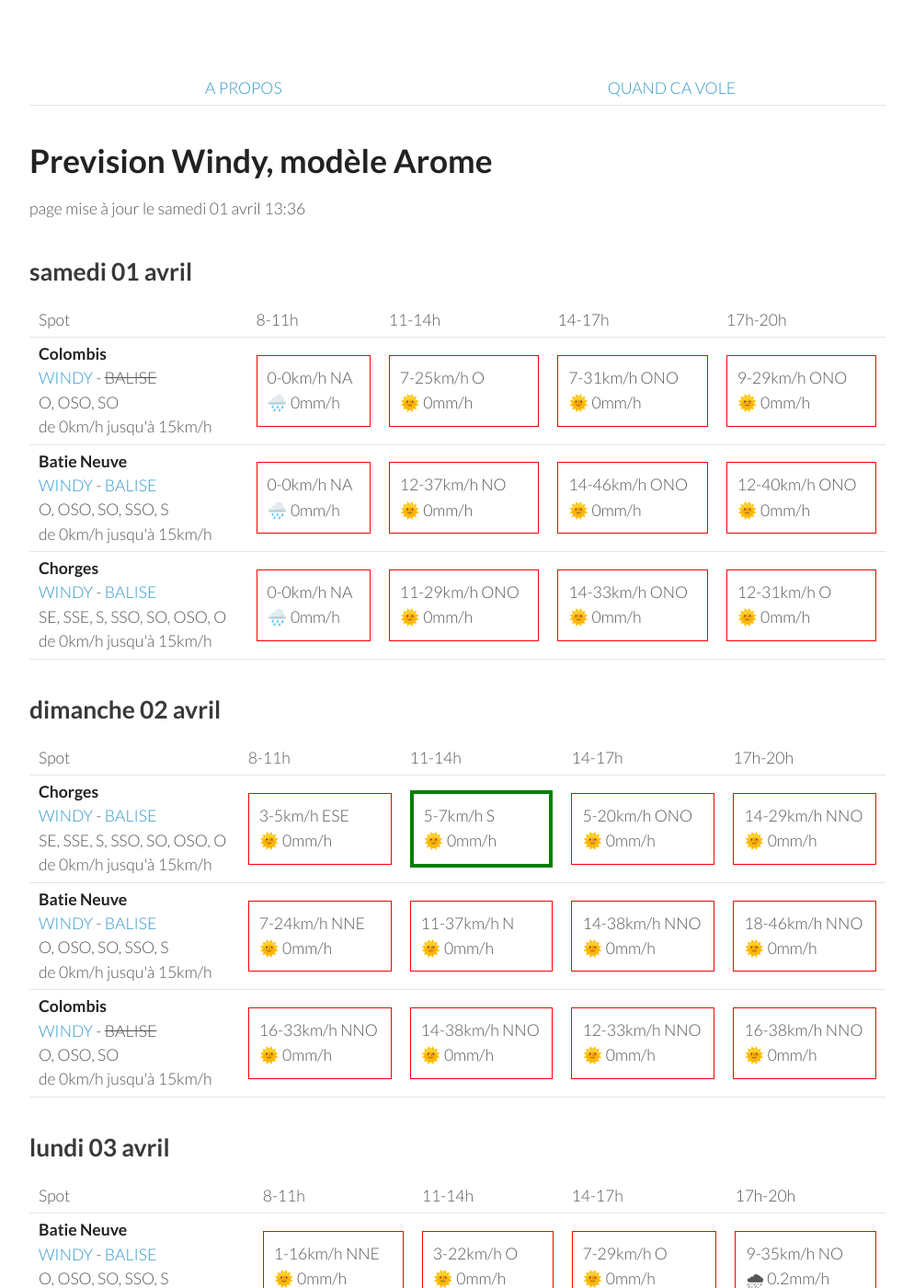
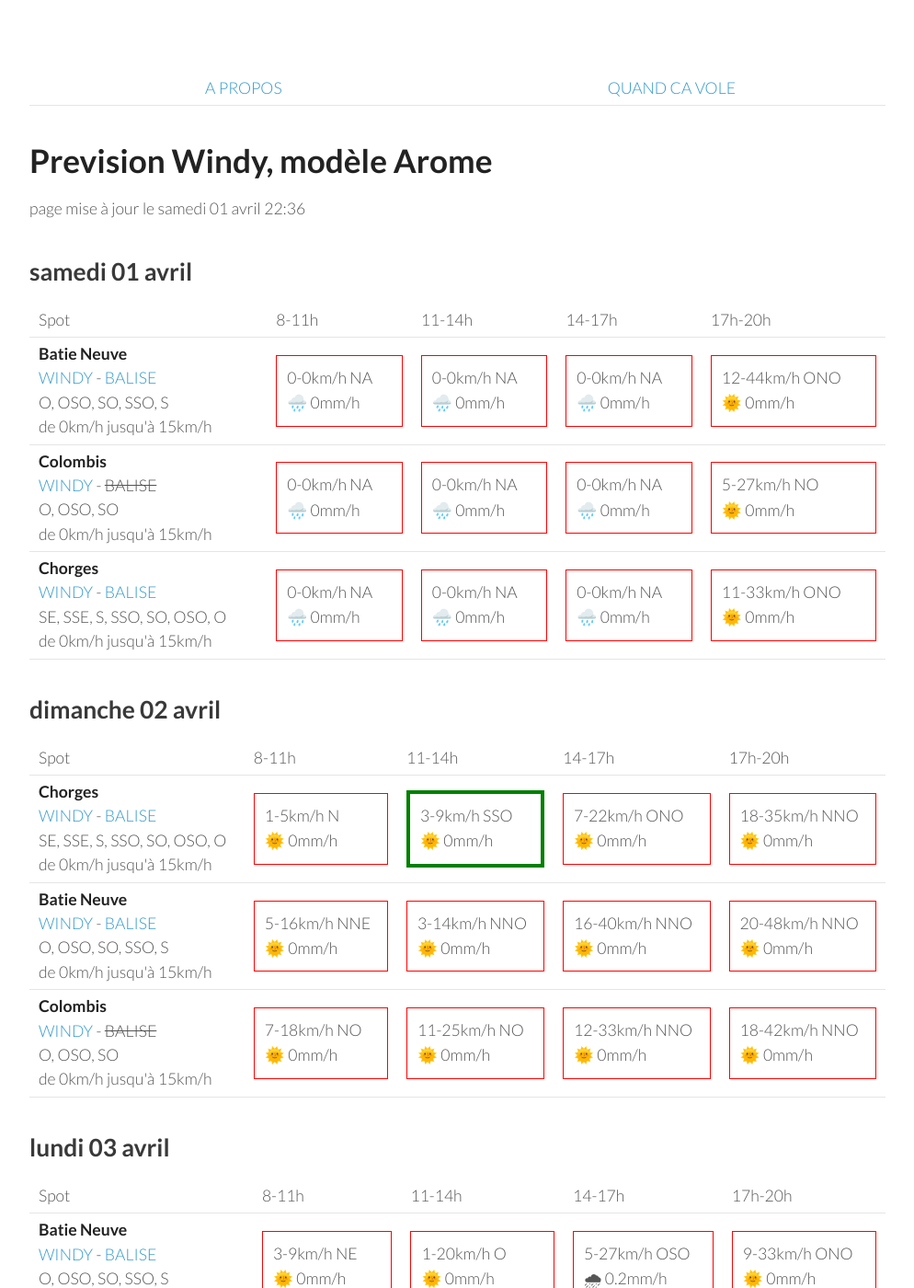
Before and after one commit to parapente-dans-le-nord/parapente-dans-le-nord.github.io, a Jekyll site: the page built from saint_andre.markdown, in a window 1280 px wide and 1400 px high. Shown: the whole window at 92% size, without its empty margins (26-1020 px from the left). Built offline with Jekyll 4.4.1, drawn with Linux system fonts in a browser that asks for light colours; some of the changed text lies outside the part shown.

Commit message:
update index.markdown

```diff
--- a/saint_andre.markdown
+++ b/saint_andre.markdown
@@ -7,7 +7,7 @@ title:  "Tous les spots"
 {: .links}
 
 # Prevision Windy, modèle Arome
-page mise à jour le samedi 01 avril 13:36
+page mise à jour le samedi 01 avril 22:36
 
 ## samedi 01 avril
 
@@ -22,30 +22,30 @@ page mise à jour le samedi 01 avril 13:36
       <td>17h-20h</td>
     </tr>
 <tr>
+        <td><strong>Batie Neuve</strong><br><a href="https://windy.com/44.584/6.236?44.559,6.262,10,m:eTtagly">WINDY</a> - <span class=""><a href="https://www.openwindmap.org/PP554">BALISE</a> </span><br> <span class="vent-favorable">O, OSO, SO, SSO, S</span><br><span class="force-vent">de 0km/h jusqu'à 15km/h</span> </td>
+
+            <td><div class="not-flyable"><p>0-0km/h NA</p><p>🌧️ 0mm/h</p></div></td>
+            <td><div class="not-flyable"><p>0-0km/h NA</p><p>🌧️ 0mm/h</p></div></td>
+            <td><div class="not-flyable"><p>0-0km/h NA</p><p>🌧️ 0mm/h</p></div></td>
+            <td><div class="not-flyable"><p>12-44km/h ONO</p><p>🌞 0mm/h</p></div></td>
+
+    </tr>
+<tr>
         <td><strong>Colombis</strong><br><a href="https://windy.com/44.494/6.216?44.559,6.262,10">WINDY</a> - <span class="no-balise"> BALISE </span><br> <span class="vent-favorable">O, OSO, SO</span><br><span class="force-vent">de 0km/h jusqu'à 15km/h</span> </td>
 
             <td><div class="not-flyable"><p>0-0km/h NA</p><p>🌧️ 0mm/h</p></div></td>
-            <td><div class="not-flyable"><p>7-25km/h O</p><p>🌞 0mm/h</p></div></td>
-            <td><div class="not-flyable"><p>7-31km/h ONO</p><p>🌞 0mm/h</p></div></td>
-            <td><div class="not-flyable"><p>9-29km/h ONO</p><p>🌞 0mm/h</p></div></td>
-
-    </tr>
-<tr>
-        <td><strong>Batie Neuve</strong><br><a href="https://windy.com/44.584/6.236?44.559,6.262,10,m:eTtagly">WINDY</a> - <span class=""><a href="https://www.openwindmap.org/PP554">BALISE</a> </span><br> <span class="vent-favorable">O, OSO, SO, SSO, S</span><br><span class="force-vent">de 0km/h jusqu'à 15km/h</span> </td>
-
             <td><div class="not-flyable"><p>0-0km/h NA</p><p>🌧️ 0mm/h</p></div></td>
-            <td><div class="not-flyable"><p>12-37km/h NO</p><p>🌞 0mm/h</p></div></td>
-            <td><div class="not-flyable"><p>14-46km/h ONO</p><p>🌞 0mm/h</p></div></td>
-            <td><div class="not-flyable"><p>12-40km/h ONO</p><p>🌞 0mm/h</p></div></td>
+            <td><div class="not-flyable"><p>0-0km/h NA</p><p>🌧️ 0mm/h</p></div></td>
+            <td><div class="not-flyable"><p>5-27km/h NO</p><p>🌞 0mm/h</p></div></td>
 
     </tr>
 <tr>
         <td><strong>Chorges</strong><br><a href="https://windy.com/44.578/6.280?44.559,6.262,10">WINDY</a> - <span class=""><a href="https://www.openwindmap.org/PP554">BALISE</a> </span><br> <span class="vent-favorable">SE, SSE, S, SSO, SO, OSO, O</span><br><span class="force-vent">de 0km/h jusqu'à 15km/h</span> </td>
 
             <td><div class="not-flyable"><p>0-0km/h NA</p><p>🌧️ 0mm/h</p></div></td>
-            <td><div class="not-flyable"><p>11-29km/h ONO</p><p>🌞 0mm/h</p></div></td>
-            <td><div class="not-flyable"><p>14-33km/h ONO</p><p>🌞 0mm/h</p></div></td>
-            <td><div class="not-flyable"><p>12-31km/h O</p><p>🌞 0mm/h</p></div></td>
+            <td><div class="not-flyable"><p>0-0km/h NA</p><p>🌧️ 0mm/h</p></div></td>
+            <td><div class="not-flyable"><p>0-0km/h NA</p><p>🌧️ 0mm/h</p></div></td>
+            <td><div class="not-flyable"><p>11-33km/h ONO</p><p>🌞 0mm/h</p></div></td>
 
     </tr>
 
@@ -67,30 +67,30 @@ page mise à jour le samedi 01 avril 13:36
 <tr>
         <td><strong>Chorges</strong><br><a href="https://windy.com/44.578/6.280?44.559,6.262,10">WINDY</a> - <span class=""><a href="https://www.openwindmap.org/PP554">BALISE</a> </span><br> <span class="vent-favorable">SE, SSE, S, SSO, SO, OSO, O</span><br><span class="force-vent">de 0km/h jusqu'à 15km/h</span> </td>
 
-            <td><div class="not-flyable"><p>3-5km/h ESE</p><p>🌞 0mm/h</p></div></td>
-            <td><div class="flyable"><p>5-7km/h S</p><p>🌞 0mm/h</p></div></td>
-            <td><div class="not-flyable"><p>5-20km/h ONO</p><p>🌞 0mm/h</p></div></td>
-            <td><div class="not-flyable"><p>14-29km/h NNO</p><p>🌞 0mm/h</p></div></td>
+            <td><div class="not-flyable"><p>1-5km/h N</p><p>🌞 0mm/h</p></div></td>
+            <td><div class="flyable"><p>3-9km/h SSO</p><p>🌞 0mm/h</p></div></td>
+            <td><div class="not-flyable"><p>7-22km/h ONO</p><p>🌞 0mm/h</p></div></td>
+            <td><div class="not-flyable"><p>18-35km/h NNO</p><p>🌞 0mm/h</p></div></td>
 
 
     </tr>
 <tr>
         <td><strong>Batie Neuve</strong><br><a href="https://windy.com/44.584/6.236?44.559,6.262,10,m:eTtagly">WINDY</a> - <span class=""><a href="https://www.openwindmap.org/PP554">BALISE</a> </span><br> <span class="vent-favorable">O, OSO, SO, SSO, S</span><br><span class="force-vent">de 0km/h jusqu'à 15km/h</span> </td>
 
-            <td><div class="not-flyable"><p>7-24km/h NNE</p><p>🌞 0mm/h</p></div></td>
-            <td><div class="not-flyable"><p>11-37km/h N</p><p>🌞 0mm/h</p></div></td>
-            <td><div class="not-flyable"><p>14-38km/h NNO</p><p>🌞 0mm/h</p></div></td>
-            <td><div class="not-flyable"><p>18-46km/h NNO</p><p>🌞 0mm/h</p></div></td>
+            <td><div class="not-flyable"><p>5-16km/h NNE</p><p>🌞 0mm/h</p></div></td>
+            <td><div class="not-flyable"><p>3-14km/h NNO</p><p>🌞 0mm/h</p></div></td>
+            <td><div class="not-flyable"><p>16-40km/h NNO</p><p>🌞 0mm/h</p></div></td>
+            <td><div class="not-flyable"><p>20-48km/h NNO</p><p>🌞 0mm/h</p></div></td>
 
 
     </tr>
 <tr>
         <td><strong>Colombis</strong><br><a href="https://windy.com/44.494/6.216?44.559,6.262,10">WINDY</a> - <span class="no-balise"> BALISE </span><br> <span class="vent-favorable">O, OSO, SO</span><br><span class="force-vent">de 0km/h jusqu'à 15km/h</span> </td>
 
-            <td><div class="not-flyable"><p>16-33km/h NNO</p><p>🌞 0mm/h</p></div></td>
-            <td><div class="not-flyable"><p>14-38km/h NNO</p><p>🌞 0mm/h</p></div></td>
+            <td><div class="not-flyable"><p>7-18km/h NO</p><p>🌞 0mm/h</p></div></td>
+            <td><div class="not-flyable"><p>11-25km/h NO</p><p>🌞 0mm/h</p></div></td>
             <td><div class="not-flyable"><p>12-33km/h NNO</p><p>🌞 0mm/h</p></div></td>
-            <td><div class="not-flyable"><p>16-38km/h NNO</p><p>🌞 0mm/h</p></div></td>
+            <td><div class="not-flyable"><p>18-42km/h NNO</p><p>🌞 0mm/h</p></div></td>
 
 
     </tr>
@@ -113,30 +113,30 @@ page mise à jour le samedi 01 avril 13:36
 <tr>
         <td><strong>Batie Neuve</strong><br><a href="https://windy.com/44.584/6.236?44.559,6.262,10,m:eTtagly">WINDY</a> - <span class=""><a href="https://www.openwindmap.org/PP554">BALISE</a> </span><br> <span class="vent-favorable">O, OSO, SO, SSO, S</span><br><span class="force-vent">de 0km/h jusqu'à 15km/h</span> </td>
 
-            <td><div class="not-flyable"><p>1-16km/h NNE</p><p>🌞 0mm/h</p></div></td>
-            <td><div class="not-flyable"><p>3-22km/h O</p><p>🌞 0mm/h</p></div></td>
-            <td><div class="not-flyable"><p>7-29km/h O</p><p>🌞 0mm/h</p></div></td>
-            <td><div class="not-flyable"><p>9-35km/h NO</p><p>🌧 0.2mm/h</p></div></td>
+            <td><div class="not-flyable"><p>3-9km/h NE</p><p>🌞 0mm/h</p></div></td>
+            <td><div class="not-flyable"><p>1-20km/h O</p><p>🌞 0mm/h</p></div></td>
+            <td><div class="not-flyable"><p>5-27km/h OSO</p><p>🌧 0.2mm/h</p></div></td>
+            <td><div class="not-flyable"><p>9-33km/h ONO</p><p>🌞 0mm/h</p></div></td>
 
 
     </tr>
 <tr>
         <td><strong>Colombis</strong><br><a href="https://windy.com/44.494/6.216?44.559,6.262,10">WINDY</a> - <span class="no-balise"> BALISE </span><br> <span class="vent-favorable">O, OSO, SO</span><br><span class="force-vent">de 0km/h jusqu'à 15km/h</span> </td>
 
-            <td><div class="not-flyable"><p>1-14km/h ENE</p><p>🌞 0mm/h</p></div></td>
-            <td><div class="not-flyable"><p>3-16km/h NO</p><p>🌞 0mm/h</p></div></td>
-            <td><div class="not-flyable"><p>7-25km/h ONO</p><p>🌞 0mm/h</p></div></td>
-            <td><div class="not-flyable"><p>12-38km/h NO</p><p>🌞 0mm/h</p></div></td>
+            <td><div class="not-flyable"><p>5-14km/h NE</p><p>🌞 0mm/h</p></div></td>
+            <td><div class="not-flyable"><p>3-18km/h NNO</p><p>🌞 0mm/h</p></div></td>
+            <td><div class="not-flyable"><p>7-24km/h O</p><p>🌞 0mm/h</p></div></td>
+            <td><div class="not-flyable"><p>12-35km/h NO</p><p>🌞 0mm/h</p></div></td>
 
 
     </tr>
 <tr>
         <td><strong>Chorges</strong><br><a href="https://windy.com/44.578/6.280?44.559,6.262,10">WINDY</a> - <span class=""><a href="https://www.openwindmap.org/PP554">BALISE</a> </span><br> <span class="vent-favorable">SE, SSE, S, SSO, SO, OSO, O</span><br><span class="force-vent">de 0km/h jusqu'à 15km/h</span> </td>
 
-            <td><div class="not-flyable"><p>1-18km/h NE</p><p>🌞 0mm/h</p></div></td>
-            <td><div class="not-flyable"><p>1-22km/h SO</p><p>🌞 0mm/h</p></div></td>
-            <td><div class="not-flyable"><p>5-27km/h O</p><p>🌞 0mm/h</p></div></td>
-            <td><div class="not-flyable"><p>7-33km/h NO</p><p>🌧 0.3mm/h</p></div></td>
+            <td><div class="not-flyable"><p>1-1km/h NNE</p><p>🌞 0mm/h</p></div></td>
+            <td><div class="not-flyable"><p>1-20km/h OSO</p><p>🌞 0mm/h</p></div></td>
+            <td><div class="not-flyable"><p>5-27km/h OSO</p><p>🌧 0.2mm/h</p></div></td>
+            <td><div class="not-flyable"><p>7-31km/h ONO</p><p>🌞 0mm/h</p></div></td>
 
 
     </tr>
@@ -159,30 +159,30 @@ page mise à jour le samedi 01 avril 13:36
 <tr>
         <td><strong>Colombis</strong><br><a href="https://windy.com/44.494/6.216?44.559,6.262,10">WINDY</a> - <span class="no-balise"> BALISE </span><br> <span class="vent-favorable">O, OSO, SO</span><br><span class="force-vent">de 0km/h jusqu'à 15km/h</span> </td>
 
-            <td><div class="not-flyable"><p>3-16km/h ENE</p><p>🌞 0mm/h</p></div></td>
-            <td><div class="not-flyable"><p>3-18km/h SO</p><p>🌞 0mm/h</p></div></td>
-            <td><div class="not-flyable"><p>7-25km/h OSO</p><p>🌞 0mm/h</p></div></td>
-            <td><div class="not-flyable"><p>11-31km/h ONO</p><p>🌧 0.4mm/h</p></div></td>
+            <td><div class="not-flyable"><p>3-18km/h ENE</p><p>🌞 0mm/h</p></div></td>
+            <td><div class="not-flyable"><p>5-20km/h OSO</p><p>🌞 0mm/h</p></div></td>
+            <td><div class="not-flyable"><p>7-31km/h OSO</p><p>🌧 0.3mm/h</p></div></td>
+            <td><div class="not-flyable"><p>9-29km/h O</p><p>🌧 0.3mm/h</p></div></td>
 
 
     </tr>
 <tr>
         <td><strong>Batie Neuve</strong><br><a href="https://windy.com/44.584/6.236?44.559,6.262,10,m:eTtagly">WINDY</a> - <span class=""><a href="https://www.openwindmap.org/PP554">BALISE</a> </span><br> <span class="vent-favorable">O, OSO, SO, SSO, S</span><br><span class="force-vent">de 0km/h jusqu'à 15km/h</span> </td>
 
-            <td><div class="not-flyable"><p>3-16km/h NNE</p><p>🌞 0mm/h</p></div></td>
-            <td><div class="not-flyable"><p>5-24km/h SSO</p><p>🌞 0mm/h</p></div></td>
-            <td><div class="not-flyable"><p>7-31km/h OSO</p><p>🌞 0mm/h</p></div></td>
-            <td><div class="not-flyable"><p>11-37km/h ONO</p><p>🌧 0.2mm/h</p></div></td>
+            <td><div class="not-flyable"><p>3-18km/h NNE</p><p>🌞 0mm/h</p></div></td>
+            <td><div class="not-flyable"><p>5-25km/h OSO</p><p>🌞 0mm/h</p></div></td>
+            <td><div class="not-flyable"><p>7-35km/h SO</p><p>🌞 0mm/h</p></div></td>
+            <td><div class="not-flyable"><p>7-33km/h O</p><p>🌧 0.2mm/h</p></div></td>
 
 
     </tr>
 <tr>
         <td><strong>Chorges</strong><br><a href="https://windy.com/44.578/6.280?44.559,6.262,10">WINDY</a> - <span class=""><a href="https://www.openwindmap.org/PP554">BALISE</a> </span><br> <span class="vent-favorable">SE, SSE, S, SSO, SO, OSO, O</span><br><span class="force-vent">de 0km/h jusqu'à 15km/h</span> </td>
 
-            <td><div class="not-flyable"><p>3-20km/h NE</p><p>🌞 0mm/h</p></div></td>
-            <td><div class="not-flyable"><p>5-24km/h SSO</p><p>🌞 0mm/h</p></div></td>
-            <td><div class="not-flyable"><p>7-31km/h OSO</p><p>🌞 0mm/h</p></div></td>
-            <td><div class="not-flyable"><p>9-35km/h ONO</p><p>🌧 0.2mm/h</p></div></td>
+            <td><div class="not-flyable"><p>5-22km/h NE</p><p>🌞 0mm/h</p></div></td>
+            <td><div class="not-flyable"><p>5-25km/h OSO</p><p>🌞 0mm/h</p></div></td>
+            <td><div class="not-flyable"><p>7-35km/h SO</p><p>🌞 0mm/h</p></div></td>
+            <td><div class="not-flyable"><p>7-33km/h OSO</p><p>🌧 0.4mm/h</p></div></td>
 
 
     </tr>
@@ -205,30 +205,30 @@ page mise à jour le samedi 01 avril 13:36
 <tr>
         <td><strong>Colombis</strong><br><a href="https://windy.com/44.494/6.216?44.559,6.262,10">WINDY</a> - <span class="no-balise"> BALISE </span><br> <span class="vent-favorable">O, OSO, SO</span><br><span class="force-vent">de 0km/h jusqu'à 15km/h</span> </td>
 
-            <td><div class="not-flyable"><p>0-7km/h SSE</p><p>🌞 0mm/h</p></div></td>
-            <td><div class="flyable"><p>1-14km/h OSO</p><p>🌞 0mm/h</p></div></td>
-            <td><div class="not-flyable"><p>3-18km/h OSO</p><p>🌞 0mm/h</p></div></td>
-            <td><div class="not-flyable"><p>7-24km/h O</p><p>🌞 0mm/h</p></div></td>
+            <td><div class="not-flyable"><p>0-11km/h NNE</p><p>🌞 0mm/h</p></div></td>
+            <td><div class="not-flyable"><p>7-24km/h OSO</p><p>🌞 0mm/h</p></div></td>
+            <td><div class="not-flyable"><p>7-27km/h SO</p><p>🌧 0.4mm/h</p></div></td>
+            <td><div class="not-flyable"><p>9-27km/h ONO</p><p>🌞 0mm/h</p></div></td>
 
 
     </tr>
 <tr>
         <td><strong>Batie Neuve</strong><br><a href="https://windy.com/44.584/6.236?44.559,6.262,10,m:eTtagly">WINDY</a> - <span class=""><a href="https://www.openwindmap.org/PP554">BALISE</a> </span><br> <span class="vent-favorable">O, OSO, SO, SSO, S</span><br><span class="force-vent">de 0km/h jusqu'à 15km/h</span> </td>
 
-            <td><div class="not-flyable"><p>1-11km/h NNO</p><p>🌞 0mm/h</p></div></td>
-            <td><div class="not-flyable"><p>5-22km/h SSO</p><p>🌞 0mm/h</p></div></td>
-            <td><div class="not-flyable"><p>5-25km/h OSO</p><p>🌞 0mm/h</p></div></td>
-            <td><div class="not-flyable"><p>7-29km/h ONO</p><p>🌞 0mm/h</p></div></td>
+            <td><div class="not-flyable"><p>1-11km/h N</p><p>🌞 0mm/h</p></div></td>
+            <td><div class="not-flyable"><p>5-24km/h SO</p><p>🌞 0mm/h</p></div></td>
+            <td><div class="not-flyable"><p>5-29km/h OSO</p><p>🌧 0.2mm/h</p></div></td>
+            <td><div class="not-flyable"><p>9-33km/h ONO</p><p>🌞 0mm/h</p></div></td>
 
 
     </tr>
 <tr>
         <td><strong>Chorges</strong><br><a href="https://windy.com/44.578/6.280?44.559,6.262,10">WINDY</a> - <span class=""><a href="https://www.openwindmap.org/PP554">BALISE</a> </span><br> <span class="vent-favorable">SE, SSE, S, SSO, SO, OSO, O</span><br><span class="force-vent">de 0km/h jusqu'à 15km/h</span> </td>
 
-            <td><div class="not-flyable"><p>0-11km/h ONO</p><p>🌞 0mm/h</p></div></td>
-            <td><div class="not-flyable"><p>5-22km/h SSO</p><p>🌞 0mm/h</p></div></td>
-            <td><div class="not-flyable"><p>5-27km/h SO</p><p>🌞 0mm/h</p></div></td>
-            <td><div class="not-flyable"><p>7-31km/h O</p><p>🌞 0mm/h</p></div></td>
+            <td><div class="not-flyable"><p>1-12km/h NE</p><p>🌞 0mm/h</p></div></td>
+            <td><div class="not-flyable"><p>5-24km/h SO</p><p>🌞 0mm/h</p></div></td>
+            <td><div class="not-flyable"><p>7-31km/h OSO</p><p>🌧 0.3mm/h</p></div></td>
+            <td><div class="not-flyable"><p>7-33km/h ONO</p><p>🌞 0mm/h</p></div></td>
 
 
     </tr>
@@ -251,20 +251,20 @@ page mise à jour le samedi 01 avril 13:36
 <tr>
         <td><strong>Colombis</strong><br><a href="https://windy.com/44.494/6.216?44.559,6.262,10">WINDY</a> - <span class="no-balise"> BALISE </span><br> <span class="vent-favorable">O, OSO, SO</span><br><span class="force-vent">de 0km/h jusqu'à 15km/h</span> </td>
 
-            <td><div class="not-flyable"><p>3-14km/h E</p><p>🌞 0mm/h</p></div></td>
-            <td><div class="not-flyable"><p>3-16km/h O</p><p>🌞 0mm/h</p></div></td>
-            <td><div class="not-flyable"><p>5-22km/h O</p><p>🌧 0.2mm/h</p></div></td>
-            <td><div class="not-flyable"><p>3-22km/h OSO</p><p>🌧 0.3mm/h</p></div></td>
+            <td><div class="not-flyable"><p>1-11km/h E</p><p>🌞 0mm/h</p></div></td>
+            <td><div class="not-flyable"><p>3-16km/h ONO</p><p>🌞 0mm/h</p></div></td>
+            <td><div class="not-flyable"><p>7-27km/h O</p><p>🌞 0mm/h</p></div></td>
+            <td><div class="not-flyable"><p>12-35km/h ONO</p><p>🌞 0mm/h</p></div></td>
 
 
     </tr>
 <tr>
         <td><strong>Batie Neuve</strong><br><a href="https://windy.com/44.584/6.236?44.559,6.262,10,m:eTtagly">WINDY</a> - <span class=""><a href="https://www.openwindmap.org/PP554">BALISE</a> </span><br> <span class="vent-favorable">O, OSO, SO, SSO, S</span><br><span class="force-vent">de 0km/h jusqu'à 15km/h</span> </td>
 
-            <td><div class="not-flyable"><p>3-12km/h NE</p><p>🌞 0mm/h</p></div></td>
+            <td><div class="not-flyable"><p>3-14km/h NNE</p><p>🌞 0mm/h</p></div></td>
             <td><div class="not-flyable"><p>5-22km/h SO</p><p>🌞 0mm/h</p></div></td>
-            <td><div class="not-flyable"><p>5-27km/h OSO</p><p>🌞 0mm/h</p></div></td>
-            <td><div class="not-flyable"><p>5-27km/h SO</p><p>🌧 0.5mm/h</p></div></td>
+            <td><div class="not-flyable"><p>7-31km/h OSO</p><p>🌞 0mm/h</p></div></td>
+            <td><div class="not-flyable"><p>11-37km/h NO</p><p>🌞 0mm/h</p></div></td>
 
 
     </tr>
@@ -272,9 +272,9 @@ page mise à jour le samedi 01 avril 13:36
         <td><strong>Chorges</strong><br><a href="https://windy.com/44.578/6.280?44.559,6.262,10">WINDY</a> - <span class=""><a href="https://www.openwindmap.org/PP554">BALISE</a> </span><br> <span class="vent-favorable">SE, SSE, S, SSO, SO, OSO, O</span><br><span class="force-vent">de 0km/h jusqu'à 15km/h</span> </td>
 
             <td><div class="not-flyable"><p>3-16km/h NE</p><p>🌞 0mm/h</p></div></td>
-            <td><div class="not-flyable"><p>5-22km/h SO</p><p>🌞 0mm/h</p></div></td>
-            <td><div class="not-flyable"><p>5-27km/h OSO</p><p>🌞 0mm/h</p></div></td>
-            <td><div class="not-flyable"><p>5-29km/h SO</p><p>🌧 0.6mm/h</p></div></td>
+            <td><div class="not-flyable"><p>5-20km/h SO</p><p>🌞 0mm/h</p></div></td>
+            <td><div class="not-flyable"><p>7-31km/h OSO</p><p>🌞 0mm/h</p></div></td>
+            <td><div class="not-flyable"><p>11-37km/h ONO</p><p>🌞 0mm/h</p></div></td>
 
 
     </tr>
```
